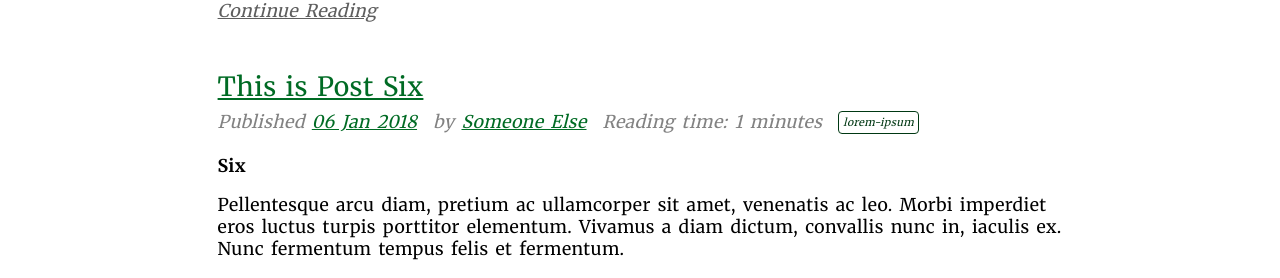
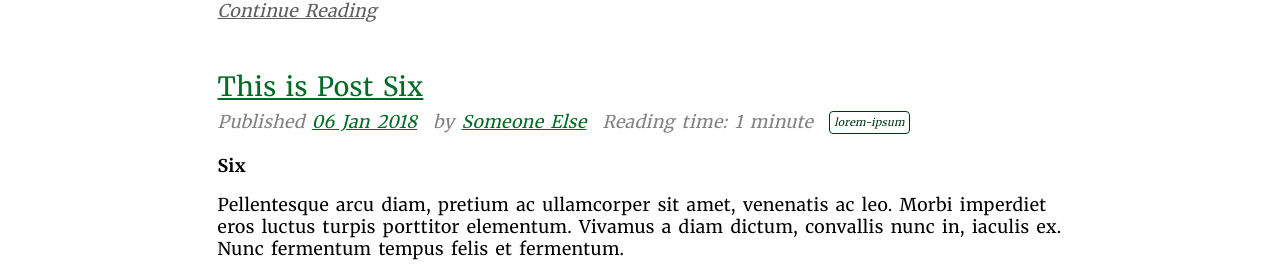
Before and after one commit to samba/jekyll-solace-theme, a Jekyll site: the page built from home.html, in a window 1280 px wide. Shown: the part 329-607 px from the top of the page. Built offline with Jekyll 4.4.1, drawn with Linux system fonts in a browser that asks for light colours; nearby versions of some CDN libraries; a style sheet for code colours, icons or effects is not loaded; some of the changed text lies outside the part shown.

Commit message:
Migrate reading time logic into central module

```diff
--- a/_includes/post-excerpt.html
+++ b/_includes/post-excerpt.html
@@ -6,10 +6,6 @@
 {% assign readmore = include.readmore | default: "Continue Reading" %}
 {% assign count_tags = post.tags | size %}
 {% assign header_tag = include.header | default: "h2" %}
-
-{% assign count_words = post.content | number_of_words %}
-{% assign reading_time_min = count_words | divided_by: 150 %}
-
 
 <article class="excerpt {{ include.class }}">
     <header>
@@ -31,7 +27,7 @@
         {% endunless %}
 
         {% unless include.show_reading_time == false %}
-        {% include reading-time.html reading_time_minutes=reading_time_min %}
+        {% include reading-time.html post=post %}
         {% endunless %}
 
         {% unless include.show_tags == false %}
--- a/_includes/post-main.html
+++ b/_includes/post-main.html
@@ -4,10 +4,6 @@
 {% assign authslug = author.name | slugify %}
 {% assign authorurl = "/blog/author/#" | append: authslug | prepend: site.baseurl %}
 {% assign count_tags = post.tags | size %}
-
-
-{% assign count_words = post.content | number_of_words %}
-{% assign reading_time_min = count_words | divided_by: 150 %}
 
 
 <article class="{{ include.class }}">
@@ -36,7 +32,6 @@
         </span>
         {% endif %}
 
-
         {% unless author == site.author %}
         <span class="author {{ authslug }} avoidwrap padded">
             by <a href="{{ author.web | default: author.url | default: authorurl }}" class="author">{{ author.name }}</a>
@@ -44,7 +39,7 @@
         {% endunless %}
 
         {% unless include.show_reading_time == false %}
-        {% include reading-time.html reading_time_minutes=reading_time_min %}
+        {% include reading-time.html post=post  %}
         {% endunless %}
 
 
--- a/_includes/reading-time.html
+++ b/_includes/reading-time.html
@@ -1,7 +1,16 @@
 
 
-{% if include.reading_time_minutes %}
+{% assign post = include.post | default: include.page | default: page %}
+
+{% assign count_words = post.content | number_of_words %}
+{% assign reading_time_min = count_words | divided_by: 150 %}
+
+{% if reading_time_min > 0 %}
+{% assign unit = "minute" %}
+{% if reading_time_min > 1 %}
+{% assign unit = "minutes" %}
+{% endif %}
 <span class="readingtime avoidwrap no-print padded">
-    Reading time: {{ include.reading_time_minutes }} minutes
+    Reading time: {{ reading_time_min }} {{ unit }}
 </span>
 {% endif %}
```
